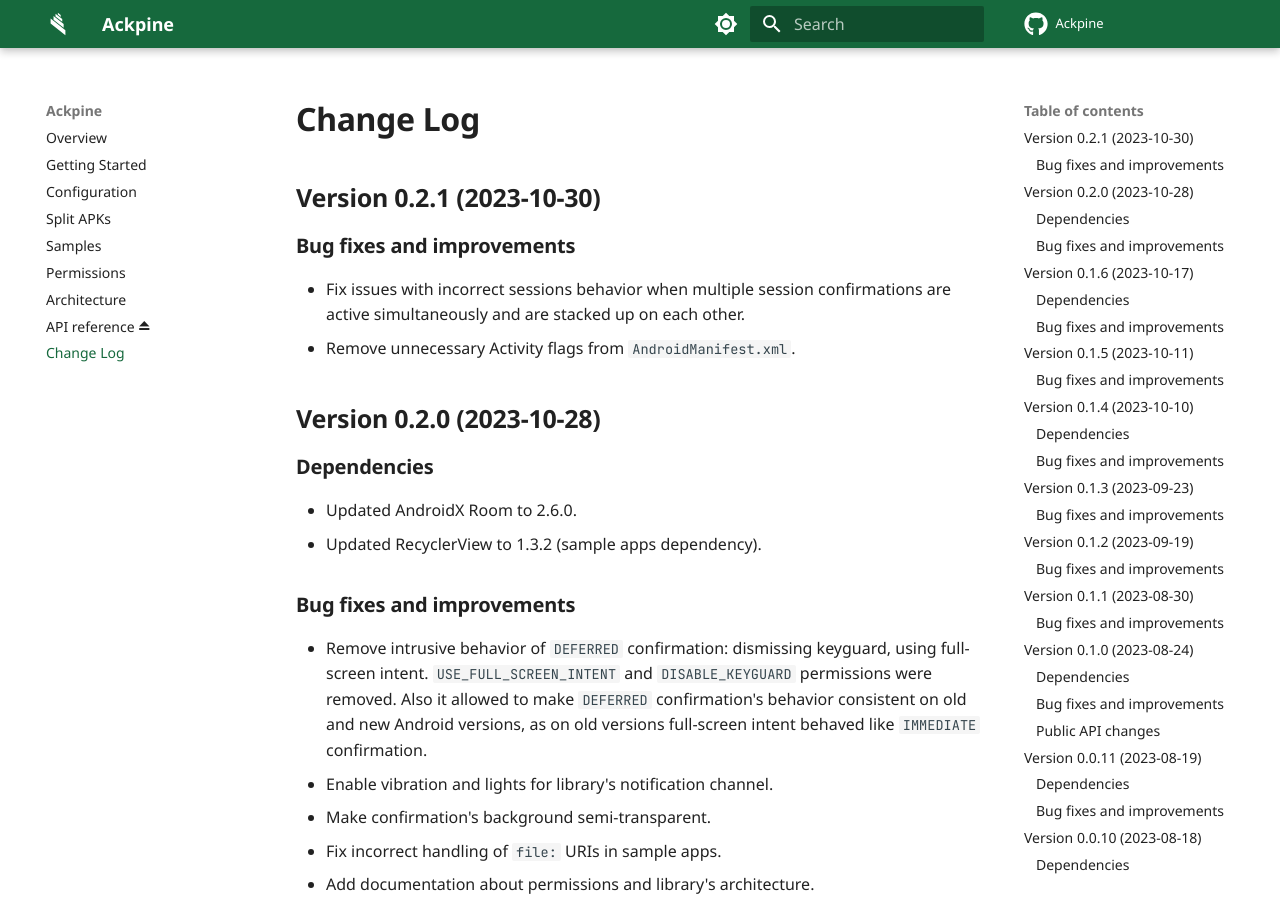
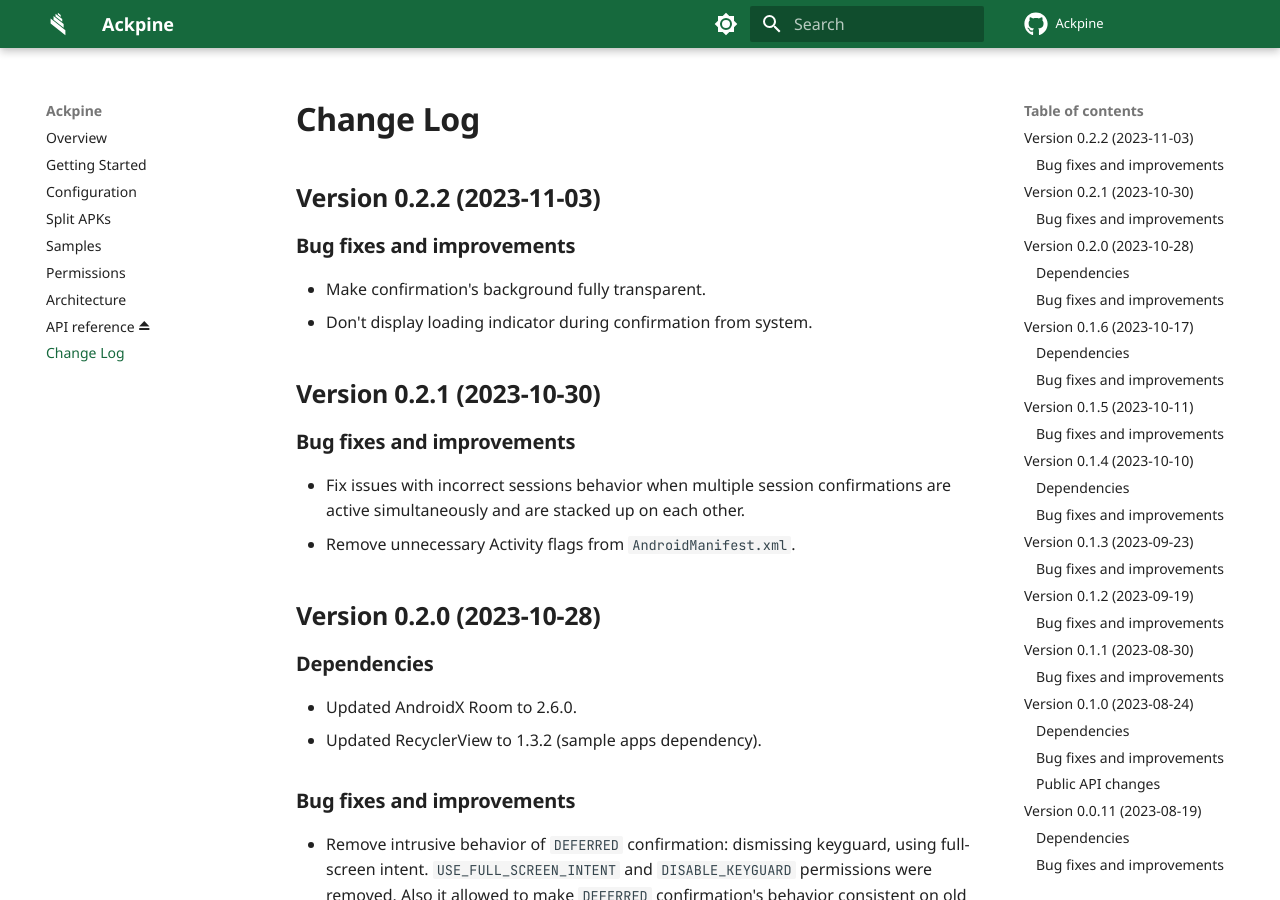
Before and after one commit to solrudev/Ackpine, an MkDocs documentation site: the page built from docs/changelog.md, in a window 1280 px wide and 900 px high. Built offline with MkDocs 1.6.1 and Material for MkDocs 9.7.7, drawn with Linux system fonts in a browser that asks for light colours; comment, search, counter and statistics services are not loaded.

Commit message:
add version 0.2.2 to changelog

```diff
--- a/docs/changelog.md
+++ b/docs/changelog.md
@@ -1,5 +1,13 @@
 Change Log
 ==========
+
+Version 0.2.2 (2023-11-03)
+--------------------------
+
+### Bug fixes and improvements
+
+- Make confirmation's background fully transparent.
+- Don't display loading indicator during confirmation from system.
 
 Version 0.2.1 (2023-10-30)
 --------------------------
```
